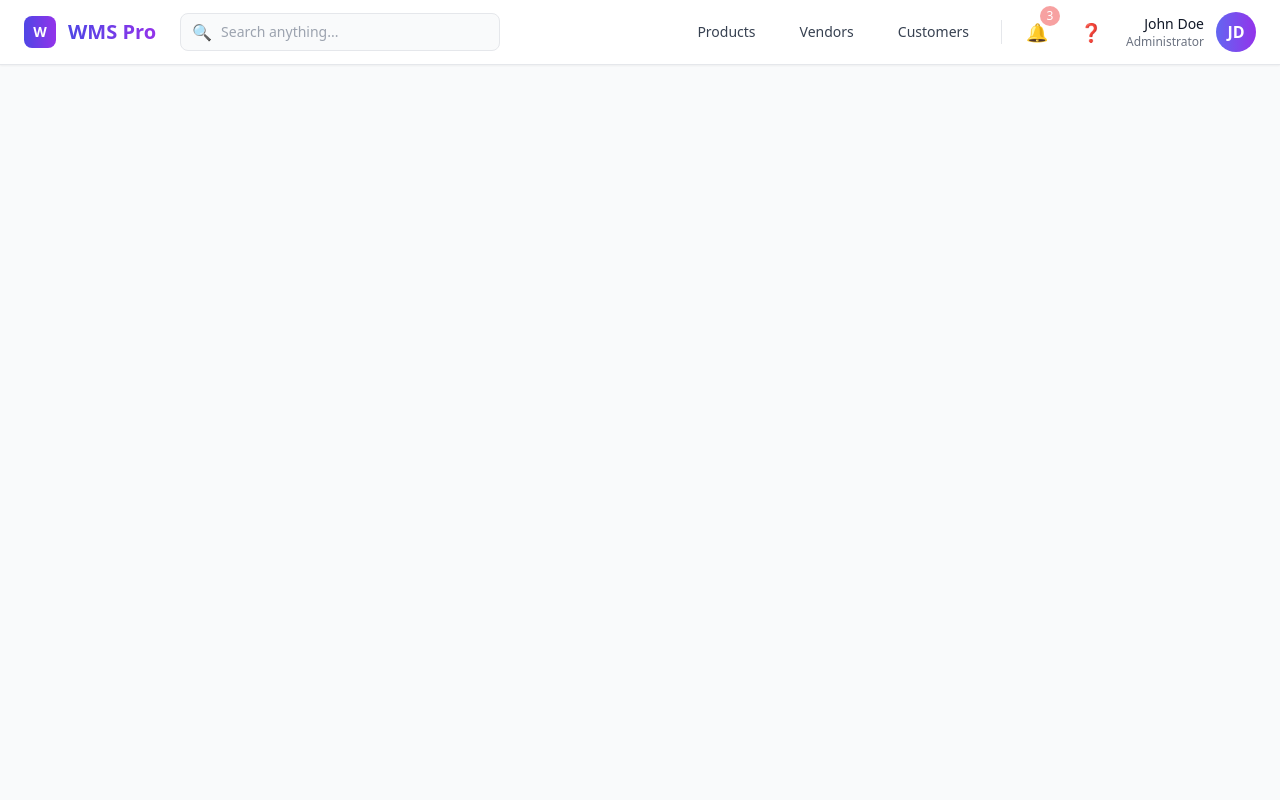
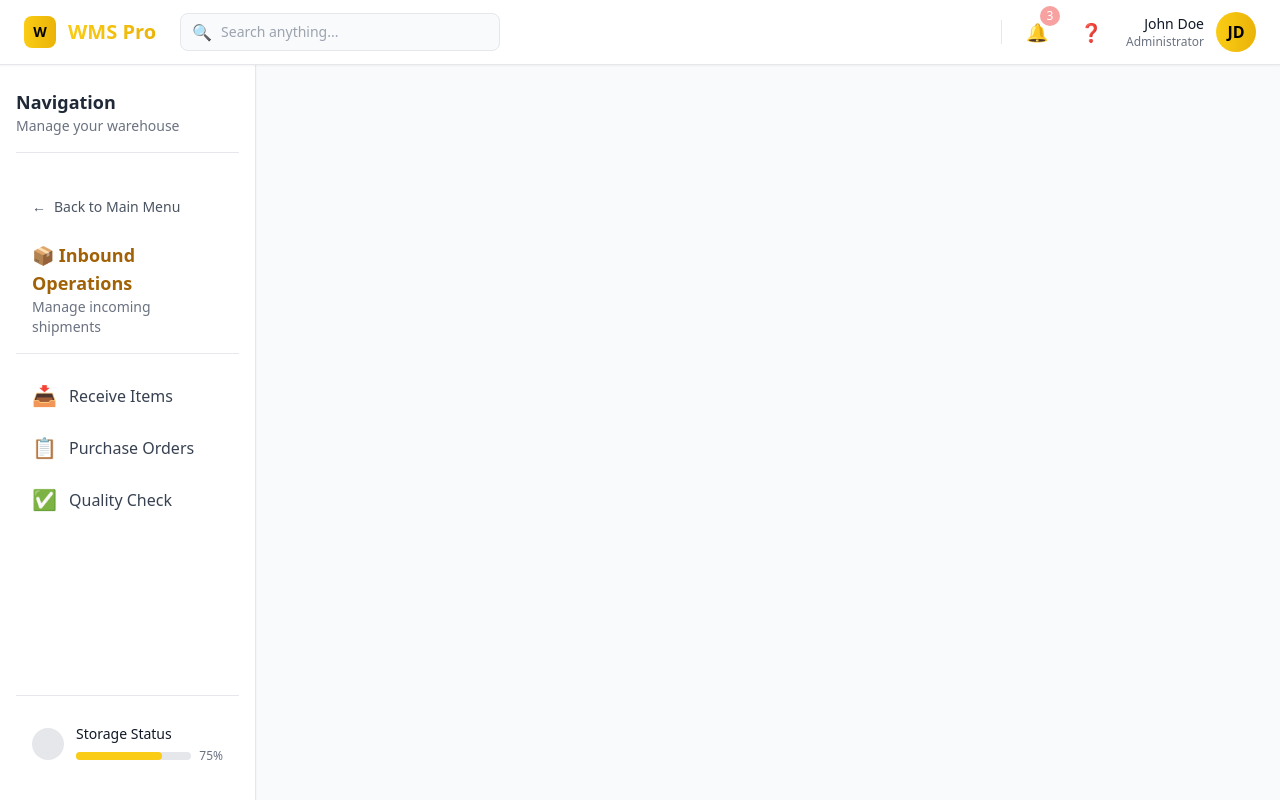
Before and after one commit to Yamato-Thai/wms-frontend-new, an Angular app: page /inbound in a window 1280 px wide. Built offline with nearby package versions, Linux system fonts and the light colour scheme.

Commit message:
layout update color

```diff
--- a/src/app/inbound/receive-list.component.ts
+++ b/src/app/inbound/receive-list.component.ts
@@ -7,3 +7,4 @@ import { Component } from '@angular/core';
   styleUrls: ['./receive-list.component.scss']
 })
 export class ReceiveListComponent {}
+console.log('ReceiveListComponent loaded');
--- a/src/app/layout/main-layout.component.html
+++ b/src/app/layout/main-layout.component.html
@@ -5,10 +5,10 @@
     <div class="flex items-center space-x-6">
       <!-- Logo -->
       <div class="flex items-center space-x-3">
-        <div class="w-8 h-8 bg-gradient-to-r from-indigo-600 to-purple-600 rounded-lg flex items-center justify-center">
-          <span class="text-white font-bold text-sm">W</span>
+        <div class="w-8 h-8 bg-gradient-to-r from-yellow-400 to-yellow-500 rounded-lg flex items-center justify-center">
+          <span class="text-black font-bold text-sm">W</span>
         </div>
-        <h1 class="text-xl font-bold bg-gradient-to-r from-indigo-600 to-purple-600 bg-clip-text text-transparent">
+        <h1 class="text-xl font-bold bg-gradient-to-r from-yellow-400 to-yellow-500 bg-clip-text text-transparent">
           WMS Pro
         </h1>
       </div>
@@ -19,7 +19,7 @@
           <span class="text-gray-400">🔍</span>
         </div>
         <input type="text" placeholder="Search anything..." class="w-80 pl-10 pr-4 py-2 bg-gray-50 border border-gray-200 rounded-lg text-sm
-                 focus:outline-none focus:ring-2 focus:ring-indigo-500 focus:border-transparent
+                 focus:outline-none focus:ring-2 focus:ring-yellow-400 focus:border-transparent
                  transition-all duration-200 hover:bg-white">
       </div>
     </div>
@@ -29,16 +29,16 @@
       <!-- Quick Actions (เฉพาะ Dashboard) -->
       @if (isDashboard) {
       <div class="hidden lg:flex items-center space-x-3">
-        <button class="px-4 py-2 text-sm font-medium text-gray-700 hover:text-indigo-600
-                       hover:bg-indigo-50 rounded-lg transition-all duration-200">
+        <button class="px-4 py-2 text-sm font-medium text-gray-700 hover:text-yellow-600
+                       hover:bg-yellow-50 rounded-lg transition-all duration-200">
           Products
         </button>
-        <button class="px-4 py-2 text-sm font-medium text-gray-700 hover:text-indigo-600
-                       hover:bg-indigo-50 rounded-lg transition-all duration-200">
+        <button class="px-4 py-2 text-sm font-medium text-gray-700 hover:text-yellow-600
+                       hover:bg-yellow-50 rounded-lg transition-all duration-200">
           Vendors
         </button>
-        <button class="px-4 py-2 text-sm font-medium text-gray-700 hover:text-indigo-600
-                       hover:bg-indigo-50 rounded-lg transition-all duration-200">
+        <button class="px-4 py-2 text-sm font-medium text-gray-700 hover:text-yellow-600
+                       hover:bg-yellow-50 rounded-lg transition-all duration-200">
           Customers
         </button>
       </div>
@@ -48,7 +48,7 @@
       <!-- Notifications -->
       <div class="relative">
         <button
-          class="p-2 text-gray-500 hover:text-indigo-600 hover:bg-indigo-50 rounded-lg transition-all duration-200">
+          class="p-2 text-gray-500 hover:text-yellow-600 hover:bg-yellow-50 rounded-lg transition-all duration-200">
           <span class="text-lg">🔔</span>
         </button>
         <span class="absolute -top-1 -right-1 bg-red-500 text-white rounded-full text-xs w-5 h-5
@@ -56,7 +56,7 @@
       </div>
 
       <!-- Help -->
-      <button class="p-2 text-gray-500 hover:text-indigo-600 hover:bg-indigo-50 rounded-lg transition-all duration-200">
+      <button class="p-2 text-gray-500 hover:text-yellow-600 hover:bg-yellow-50 rounded-lg transition-all duration-200">
         <span class="text-lg">❓</span>
       </button>
 
@@ -66,8 +66,8 @@
           <div class="text-sm font-medium text-gray-900">John Doe</div>
           <div class="text-xs text-gray-500">Administrator</div>
         </div>
-        <div class="w-10 h-10 bg-gradient-to-r from-indigo-500 to-purple-600 rounded-full
-                    flex items-center justify-center text-white font-semibold cursor-pointer
+        <div class="w-10 h-10 bg-gradient-to-r from-yellow-400 to-yellow-500 rounded-full
+                    flex items-center justify-center text-black font-semibold cursor-pointer
                     hover:scale-105 transition-transform duration-200">
           JD
         </div>
@@ -90,43 +90,158 @@
 
     <!-- Navigation Links -->
     <nav class="space-y-1 flex-1">
-      <a routerLink="dashboard" routerLinkActive="bg-indigo-50 text-indigo-700 border-r-2 border-indigo-700" class="flex items-center space-x-3 px-4 py-3 rounded-lg text-gray-700
+      <!-- Main Navigation (แสดงเมื่อไม่ได้อยู่ใน submenu) -->
+      <div [ngClass]="{'hidden': isInInboundSection || isInOutboundSection}">
+        <a routerLink="dashboard" routerLinkActive="bg-yellow-50 text-yellow-700 border-r-2 border-yellow-500" class="flex items-center space-x-3 px-4 py-3 rounded-lg text-gray-700
                  hover:bg-gray-50 hover:text-gray-900 transition-all duration-200 group">
           <span class="text-xl group-hover:scale-110 transition-transform duration-200">🏠</span>
           <span class="font-medium">Dashboard</span>
         </a>
 
-      <a routerLink="inbound" routerLinkActive="bg-indigo-50 text-indigo-700 border-r-2 border-indigo-700" class="flex items-center space-x-3 px-4 py-3 rounded-lg text-gray-700
+        <!-- Inbound with Submenu -->
+        <div>
+          <button (click)="toggleInboundMenu()" class="w-full flex items-center space-x-3 px-4 py-3 rounded-lg text-gray-700
                  hover:bg-gray-50 hover:text-gray-900 transition-all duration-200 group">
             <span class="text-xl group-hover:scale-110 transition-transform duration-200">📦</span>
             <span class="font-medium">Inbound</span>
-        <span class="ml-auto bg-green-100 text-green-800 text-xs px-2 py-1 rounded-full">5</span>
+            <span class="ml-auto bg-yellow-100 text-yellow-800 text-xs px-2 py-1 rounded-full">5</span>
+            <span class="text-gray-400 transform transition-transform duration-200" [class.rotate-90]="isInboundOpen">▶</span>
+          </button>
+
+          <!-- Inbound Submenu -->
+          <div class="ml-6 space-y-1 overflow-hidden transition-all duration-300" [class.max-h-0]="!isInboundOpen" [class.max-h-96]="isInboundOpen">
+            <a routerLink="inbound/receive" routerLinkActive="bg-yellow-50 text-yellow-700" class="flex items-center space-x-3 px-4 py-2 rounded-lg text-sm text-gray-600
+                     hover:bg-gray-50 hover:text-gray-800 transition-all duration-200">
+              <span class="text-base">📥</span>
+              <span>Receive Items</span>
             </a>
+            <a routerLink="inbound/purchase-orders" routerLinkActive="bg-yellow-50 text-yellow-700" class="flex items-center space-x-3 px-4 py-2 rounded-lg text-sm text-gray-600
+                     hover:bg-gray-50 hover:text-gray-800 transition-all duration-200">
+              <span class="text-base">📋</span>
+              <span>Purchase Orders</span>
+            </a>
+            <a routerLink="inbound/quality-check" routerLinkActive="bg-yellow-50 text-yellow-700" class="flex items-center space-x-3 px-4 py-2 rounded-lg text-sm text-gray-600
+                     hover:bg-gray-50 hover:text-gray-800 transition-all duration-200">
+              <span class="text-base">✅</span>
+              <span>Quality Check</span>
+            </a>
+          </div>
+        </div>
 
-      <a routerLink="outbound" routerLinkActive="bg-indigo-50 text-indigo-700 border-r-2 border-indigo-700" class="flex items-center space-x-3 px-4 py-3 rounded-lg text-gray-700
+        <!-- Outbound with Submenu -->
+        <div>
+          <button (click)="toggleOutboundMenu()" class="w-full flex items-center space-x-3 px-4 py-3 rounded-lg text-gray-700
                  hover:bg-gray-50 hover:text-gray-900 transition-all duration-200 group">
             <span class="text-xl group-hover:scale-110 transition-transform duration-200">🚚</span>
             <span class="font-medium">Outbound</span>
             <span class="ml-auto bg-orange-100 text-orange-800 text-xs px-2 py-1 rounded-full">12</span>
+            <span class="text-gray-400 transform transition-transform duration-200" [class.rotate-90]="isOutboundOpen">▶</span>
+          </button>
+
+          <!-- Outbound Submenu -->
+          <div class="ml-6 space-y-1 overflow-hidden transition-all duration-300" [class.max-h-0]="!isOutboundOpen" [class.max-h-96]="isOutboundOpen">
+            <a routerLink="outbound/pick-pack" routerLinkActive="bg-yellow-50 text-yellow-700" class="flex items-center space-x-3 px-4 py-2 rounded-lg text-sm text-gray-600
+                     hover:bg-gray-50 hover:text-gray-800 transition-all duration-200">
+              <span class="text-base">📤</span>
+              <span>Pick & Pack</span>
             </a>
+            <a routerLink="outbound/shipping" routerLinkActive="bg-yellow-50 text-yellow-700" class="flex items-center space-x-3 px-4 py-2 rounded-lg text-sm text-gray-600
+                     hover:bg-gray-50 hover:text-gray-800 transition-all duration-200">
+              <span class="text-base">🚛</span>
+              <span>Shipping</span>
+            </a>
+            <a routerLink="outbound/sales-orders" routerLinkActive="bg-yellow-50 text-yellow-700" class="flex items-center space-x-3 px-4 py-2 rounded-lg text-sm text-gray-600
+                     hover:bg-gray-50 hover:text-gray-800 transition-all duration-200">
+              <span class="text-base">🛒</span>
+              <span>Sales Orders</span>
+            </a>
+          </div>
+        </div>
 
-      <a routerLink="inventory" routerLinkActive="bg-indigo-50 text-indigo-700 border-r-2 border-indigo-700" class="flex items-center space-x-3 px-4 py-3 rounded-lg text-gray-700
+        <a routerLink="inventory" routerLinkActive="bg-yellow-50 text-yellow-700 border-r-2 border-yellow-500" class="flex items-center space-x-3 px-4 py-3 rounded-lg text-gray-700
                  hover:bg-gray-50 hover:text-gray-900 transition-all duration-200 group">
           <span class="text-xl group-hover:scale-110 transition-transform duration-200">📊</span>
           <span class="font-medium">Inventory</span>
         </a>
 
-      <a routerLink="reports" routerLinkActive="bg-indigo-50 text-indigo-700 border-r-2 border-indigo-700" class="flex items-center space-x-3 px-4 py-3 rounded-lg text-gray-700
+        <a routerLink="reports" routerLinkActive="bg-yellow-50 text-yellow-700 border-r-2 border-yellow-500" class="flex items-center space-x-3 px-4 py-3 rounded-lg text-gray-700
                  hover:bg-gray-50 hover:text-gray-900 transition-all duration-200 group">
           <span class="text-xl group-hover:scale-110 transition-transform duration-200">📈</span>
           <span class="font-medium">Reports</span>
         </a>
 
         <div class="pt-4 mt-4 border-t border-gray-200">
-        <a routerLink="settings" routerLinkActive="bg-indigo-50 text-indigo-700 border-r-2 border-indigo-700" class="flex items-center space-x-3 px-4 py-3 rounded-lg text-gray-700
+          <a routerLink="settings" routerLinkActive="bg-yellow-50 text-yellow-700 border-r-2 border-yellow-500" class="flex items-center space-x-3 px-4 py-3 rounded-lg text-gray-700
                    hover:bg-gray-50 hover:text-gray-900 transition-all duration-200 group">
             <span class="text-xl group-hover:scale-110 transition-transform duration-200">⚙️</span>
             <span class="font-medium">Settings</span>
+          </a>
+        </div>
+      </div>
+
+      <!-- Inbound Section Menu (แสดงเมื่ออยู่ใน inbound routes) -->
+      <div [ngClass]="{'hidden': !isInInboundSection}">
+        <div class="mb-4">
+          <button (click)="backToMainMenu()" class="flex items-center space-x-2 px-4 py-2 text-sm text-gray-600 hover:text-yellow-600 transition-all duration-200">
+            <span>←</span>
+            <span>Back to Main Menu</span>
+          </button>
+        </div>
+
+        <div class="mb-4 pb-4 border-b border-gray-200">
+          <h3 class="text-lg font-semibold text-yellow-700 px-4">📦 Inbound Operations</h3>
+          <p class="text-sm text-gray-500 px-4">Manage incoming shipments</p>
+        </div>
+
+        <a routerLink="inbound/receive-list" routerLinkActive="bg-yellow-50 text-yellow-700 border-r-2 border-yellow-500" class="flex items-center space-x-3 px-4 py-3 rounded-lg text-gray-700
+                 hover:bg-gray-50 hover:text-gray-900 transition-all duration-200 group">
+          <span class="text-xl group-hover:scale-110 transition-transform duration-200">📥</span>
+          <span class="font-medium">Receive Items</span>
+        </a>
+
+        <a routerLink="inbound/purchase-orders" routerLinkActive="bg-yellow-50 text-yellow-700 border-r-2 border-yellow-500" class="flex items-center space-x-3 px-4 py-3 rounded-lg text-gray-700
+                 hover:bg-gray-50 hover:text-gray-900 transition-all duration-200 group">
+          <span class="text-xl group-hover:scale-110 transition-transform duration-200">📋</span>
+          <span class="font-medium">Purchase Orders</span>
+        </a>
+
+        <a routerLink="inbound/quality-check" routerLinkActive="bg-yellow-50 text-yellow-700 border-r-2 border-yellow-500" class="flex items-center space-x-3 px-4 py-3 rounded-lg text-gray-700
+                 hover:bg-gray-50 hover:text-gray-900 transition-all duration-200 group">
+          <span class="text-xl group-hover:scale-110 transition-transform duration-200">✅</span>
+          <span class="font-medium">Quality Check</span>
+        </a>
+      </div>
+
+      <!-- Outbound Section Menu (แสดงเมื่ออยู่ใน outbound routes) -->
+      <div [ngClass]="{'hidden': !isInOutboundSection}">
+        <div class="mb-4">
+          <button (click)="backToMainMenu()" class="flex items-center space-x-2 px-4 py-2 text-sm text-gray-600 hover:text-yellow-600 transition-all duration-200">
+            <span>←</span>
+            <span>Back to Main Menu</span>
+          </button>
+        </div>
+
+        <div class="mb-4 pb-4 border-b border-gray-200">
+          <h3 class="text-lg font-semibold text-orange-600 px-4">🚚 Outbound Operations</h3>
+          <p class="text-sm text-gray-500 px-4">Handle shipping and orders</p>
+        </div>
+
+        <a routerLink="outbound/pick-pack" routerLinkActive="bg-yellow-50 text-yellow-700 border-r-2 border-yellow-500" class="flex items-center space-x-3 px-4 py-3 rounded-lg text-gray-700
+                 hover:bg-gray-50 hover:text-gray-900 transition-all duration-200 group">
+          <span class="text-xl group-hover:scale-110 transition-transform duration-200">📤</span>
+          <span class="font-medium">Pick & Pack</span>
+        </a>
+
+        <a routerLink="outbound/shipping" routerLinkActive="bg-yellow-50 text-yellow-700 border-r-2 border-yellow-500" class="flex items-center space-x-3 px-4 py-3 rounded-lg text-gray-700
+                 hover:bg-gray-50 hover:text-gray-900 transition-all duration-200 group">
+          <span class="text-xl group-hover:scale-110 transition-transform duration-200">🚛</span>
+          <span class="font-medium">Shipping</span>
+        </a>
+
+        <a routerLink="outbound/sales-orders" routerLinkActive="bg-yellow-50 text-yellow-700 border-r-2 border-yellow-500" class="flex items-center space-x-3 px-4 py-3 rounded-lg text-gray-700
+                 hover:bg-gray-50 hover:text-gray-900 transition-all duration-200 group">
+          <span class="text-xl group-hover:scale-110 transition-transform duration-200">🛒</span>
+          <span class="font-medium">Sales Orders</span>
         </a>
       </div>
     </nav>
@@ -139,7 +254,7 @@
           <p class="text-sm font-medium text-gray-900 truncate">Storage Status</p>
           <div class="flex items-center space-x-2 mt-1">
             <div class="flex-1 bg-gray-200 rounded-full h-2">
-              <div class="bg-green-500 h-2 rounded-full w-3/4"></div>
+              <div class="bg-yellow-400 h-2 rounded-full w-3/4"></div>
             </div>
             <span class="text-xs text-gray-500">75%</span>
           </div>
--- a/src/app/layout/main-layout.component.ts
+++ b/src/app/layout/main-layout.component.ts
@@ -5,25 +5,59 @@ import { filter } from 'rxjs/operators';
 @Component({
   selector: 'app-main-layout',
   standalone: true,
-  imports: [CommonModule,RouterModule,RouterOutlet],
+  imports: [CommonModule, RouterModule, RouterOutlet],
   templateUrl: './main-layout.component.html',
   styleUrls: ['./main-layout.component.scss']
 })
 export class MainLayoutComponent implements OnInit {
   isDashboard = true;
+  isInboundOpen = false;
+  isOutboundOpen = false;
+  isInInboundSection = false;
+  isInOutboundSection = false;
 
   constructor(private router: Router) {}
 
   ngOnInit() {
-    // ตรวจสอบ route ปัจจุบัน
+    // ตรวจสอบ URL ปัจจุบันทันทีตอน component initialize
+    this.checkCurrentRoute(this.router.url);
+
+    // Listen to route changes
     this.router.events
       .pipe(filter(event => event instanceof NavigationEnd))
       .subscribe((event: NavigationEnd) => {
-        this.isDashboard = event.url === '/' || event.url === '/dashboard';
+        this.checkCurrentRoute(event.url);
       });
+  }
+
+  private checkCurrentRoute(url: string) {
+    // เช็ค dashboard
+    this.isDashboard = url === '/' || url === '/dashboard';
+
+    // เช็ค sections
+    this.isInInboundSection = url.startsWith('/inbound');
+    this.isInOutboundSection = url.startsWith('/outbound');
+
+    // Debug log (สามารถลบออกได้)
+    console.log('Current URL:', url);
+    console.log('isDashboard:', this.isDashboard);
+    console.log('isInInboundSection:', this.isInInboundSection);
+    console.log('isInOutboundSection:', this.isInOutboundSection);
   }
 
   navigateTo(route: string) {
     this.router.navigate([route]);
   }
+
+  toggleInboundMenu() {
+    this.isInboundOpen = !this.isInboundOpen;
+  }
+
+  toggleOutboundMenu() {
+    this.isOutboundOpen = !this.isOutboundOpen;
+  }
+
+  backToMainMenu() {
+    this.router.navigate(['/dashboard']);
+  }
 }
```
Lines whose indentation alone changed are shown as unchanged.
